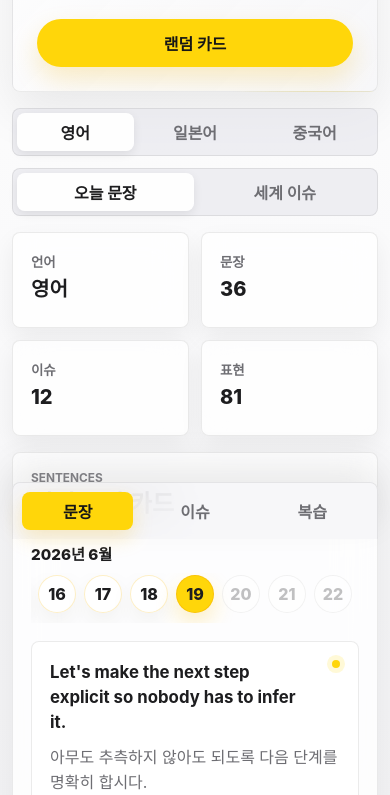
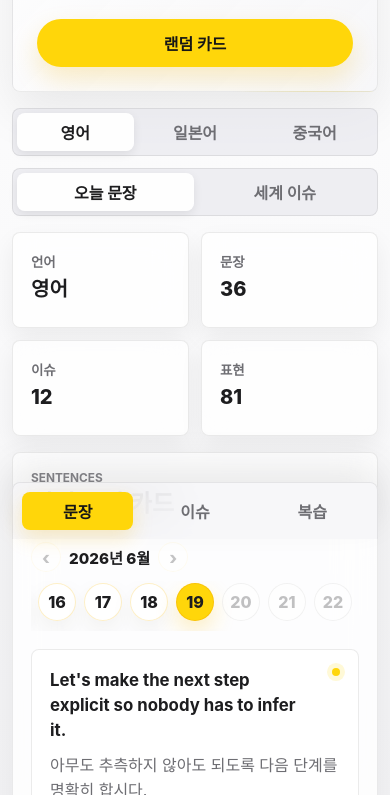
Before and after one commit to nasun007-commits/Global-language-coach-app, a website: page index.html in a window 390 px wide. Shown: the part 305-1100 px from the top of the page. Drawn offline with Linux system fonts and the light colour scheme.

Commit message:
Add month navigation to date rail

```diff
--- a/app.js
+++ b/app.js
@@ -107,6 +107,9 @@ function bindNav() {
     animateContentRefresh();
     render();
   });
+
+  $("#prevMonthButton").addEventListener("click", () => moveMonth(-1));
+  $("#nextMonthButton").addEventListener("click", () => moveMonth(1));
 }
 
 function bindInteractions() {
@@ -152,10 +155,14 @@ function renderDates() {
   const dates = lessonsFor(state.language, state.mode).map((lesson) => lesson.date).sort();
   const available = new Set(dates);
   const activeDate = state.date || dates.at(-1);
-  const monthBasis = activeDate || dates.at(-1) || new Date().toISOString().slice(0, 10);
-  const monthDates = datesForMonth(monthBasis);
+  const activeMonth = monthKey(activeDate || dates.at(-1) || new Date().toISOString().slice(0, 10));
+  const monthDates = datesForMonth(activeMonth);
+  const months = availableMonths();
+  const monthIndex = months.indexOf(activeMonth);
 
-  $("#monthLabel").textContent = formatMonthLabel(monthBasis);
+  $("#monthLabel").textContent = formatMonthLabel(activeMonth);
+  $("#prevMonthButton").disabled = monthIndex <= 0;
+  $("#nextMonthButton").disabled = monthIndex === -1 || monthIndex >= months.length - 1;
   $("#dateRail").innerHTML = monthDates
     .map((date) => dateChip(date, available.has(date), date === activeDate))
     .join("");
@@ -228,6 +235,8 @@ function showReview() {
   $("#heroTitle").textContent = "차곡차곡 쌓인 학습 기록";
   $("#heroCopy").textContent = "최근 날짜부터 문장과 이슈를 다시 열어보며 짧게 복습해요.";
   $("#monthLabel").textContent = "복습";
+  $("#prevMonthButton").disabled = true;
+  $("#nextMonthButton").disabled = true;
   $("#dateRail").innerHTML = "";
   $("#stats").innerHTML = [
     ["언어", labels[state.language]],
@@ -336,14 +345,34 @@ function activeLesson() {
   return lessonsFor(state.language, state.mode).find((lesson) => lesson.date === state.date);
 }
 
-function datesForMonth(dateString) {
-  const [year, month] = dateString.split("-").map(Number);
+function moveMonth(offset) {
+  const dates = lessonsFor(state.language, state.mode).map((lesson) => lesson.date).sort();
+  const months = availableMonths();
+  const activeMonth = monthKey(state.date || dates.at(-1) || new Date().toISOString().slice(0, 10));
+  const nextMonth = months[months.indexOf(activeMonth) + offset];
+  if (!nextMonth) return;
+  const nextDates = dates.filter((date) => monthKey(date) === nextMonth);
+  state.date = offset > 0 ? nextDates[0] : nextDates.at(-1);
+  animateContentRefresh();
+  render();
+}
+
+function availableMonths() {
+  return [...new Set(lessonsFor(state.language, state.mode).map((lesson) => monthKey(lesson.date)))].sort();
+}
+
+function datesForMonth(monthString) {
+  const [year, month] = monthString.split("-").map(Number);
   const lastDay = new Date(year, month, 0).getDate();
   return Array.from({ length: lastDay }, (_, index) => `${year}-${pad2(month)}-${pad2(index + 1)}`);
 }
 
-function formatMonthLabel(dateString) {
-  const [year, month] = dateString.split("-").map(Number);
+function monthKey(dateString) {
+  return dateString.slice(0, 7);
+}
+
+function formatMonthLabel(monthString) {
+  const [year, month] = monthString.split("-").map(Number);
   return `${year}년 ${month}월`;
 }
 
--- a/index.html
+++ b/index.html
@@ -10,7 +10,7 @@
     <link rel="manifest" href="manifest.webmanifest" />
     <link rel="apple-touch-icon" href="assets/apple-touch-icon.png" />
     <link rel="icon" href="assets/icon.svg" type="image/svg+xml" />
-    <link rel="stylesheet" href="styles.css?v=10" />
+    <link rel="stylesheet" href="styles.css?v=11" />
     <title>Global Language Coach</title>
   </head>
   <body>
@@ -59,7 +59,11 @@
                 <h2 id="activeTitle">학습 카드</h2>
               </div>
               <div class="date-picker" aria-label="날짜 선택">
-                <p class="month-label" id="monthLabel">2026년 6월</p>
+                <div class="month-nav">
+                  <button class="month-button" id="prevMonthButton" type="button" aria-label="이전 월">‹</button>
+                  <p class="month-label" id="monthLabel">2026년 6월</p>
+                  <button class="month-button" id="nextMonthButton" type="button" aria-label="다음 월">›</button>
+                </div>
                 <div class="date-rail" id="dateRail"></div>
               </div>
             </div>
@@ -91,6 +95,6 @@
         </button>
       </nav>
     </div>
-    <script type="module" src="app.js?v=10"></script>
+    <script type="module" src="app.js?v=11"></script>
   </body>
 </html>
--- a/styles.css
+++ b/styles.css
@@ -373,12 +373,38 @@ select {
   max-width: 330px;
 }
 
+.month-nav {
+  display: flex;
+  align-items: center;
+  justify-content: flex-end;
+  gap: 8px;
+}
+
 .month-label {
   margin: 0;
   color: var(--ink);
   font-size: 0.95rem;
   font-weight: 760;
   text-align: right;
+}
+
+.month-button {
+  display: inline-flex;
+  align-items: center;
+  justify-content: center;
+  width: 30px;
+  height: 30px;
+  border: 1px solid rgba(245, 183, 0, 0.2);
+  border-radius: 999px;
+  color: var(--ink);
+  font-size: 1.1rem;
+  font-weight: 760;
+  background: rgba(255, 255, 255, 0.72);
+  transition: transform 180ms ease, background 180ms ease, opacity 180ms ease;
+}
+
+.month-button:disabled {
+  opacity: 0.26;
 }
 
 .date-rail {
@@ -744,4 +770,8 @@ select {
   .month-label {
     text-align: left;
   }
+
+  .month-nav {
+    justify-content: flex-start;
+  }
 }
--- a/sw.js
+++ b/sw.js
@@ -1,9 +1,9 @@
-const CACHE_NAME = "global-language-coach-v10";
+const CACHE_NAME = "global-language-coach-v11";
 const APP_SHELL = [
   "./",
   "./index.html",
-  "./styles.css?v=10",
-  "./app.js?v=10",
+  "./styles.css?v=11",
+  "./app.js?v=11",
   "./manifest.webmanifest",
   "./data/lessons.json",
   "./assets/icon.svg",
```
